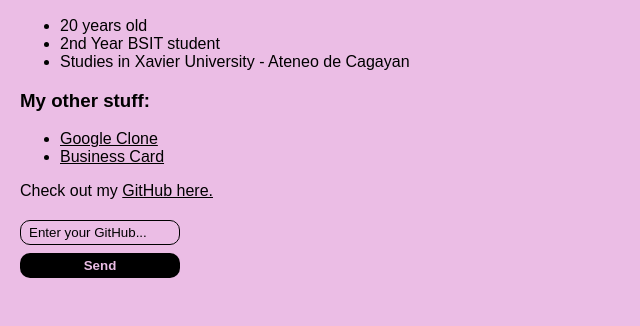
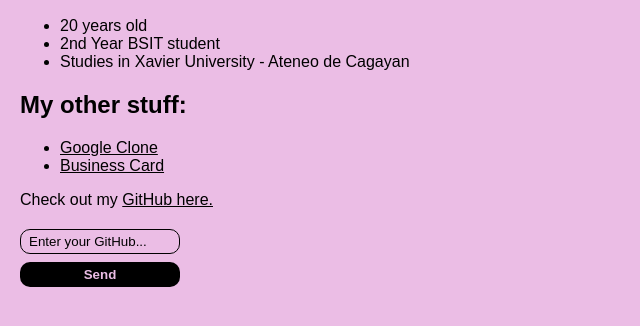
Before and after one commit to BaeFatmaTamano/personal-site, a plain HTML site: page index.html in a window 1280 px wide. Shown: the part 422-748 px from the top of the page, without its empty margins (0-640 px from the left). Drawn offline with Linux system fonts and the light colour scheme; a web font is replaced by a local one.

Commit message:
Update index.html

```diff
--- a/index.html
+++ b/index.html
@@ -15,7 +15,7 @@
                 <li>Studies in Xavier University - Ateneo de Cagayan</li>
         </ul>
 
-        <h3>My other stuff:</h3>
+        <h2>My other stuff:</h2>
         <ul>
             <li><a href="https://baeclonedgooglesite.netlify.app/">Google Clone</a></li>
             <li><a href="https://baesprofessionalbusinesscard.netlify.app/">Business Card</a></li>
```
